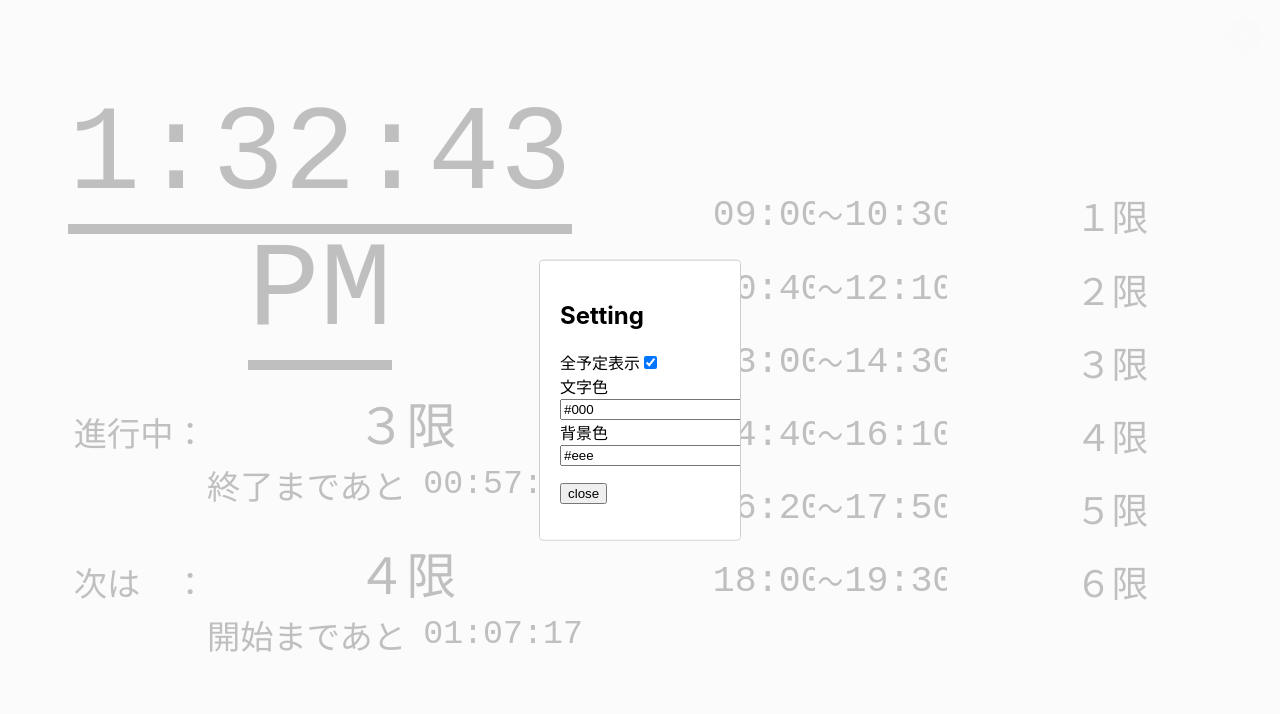
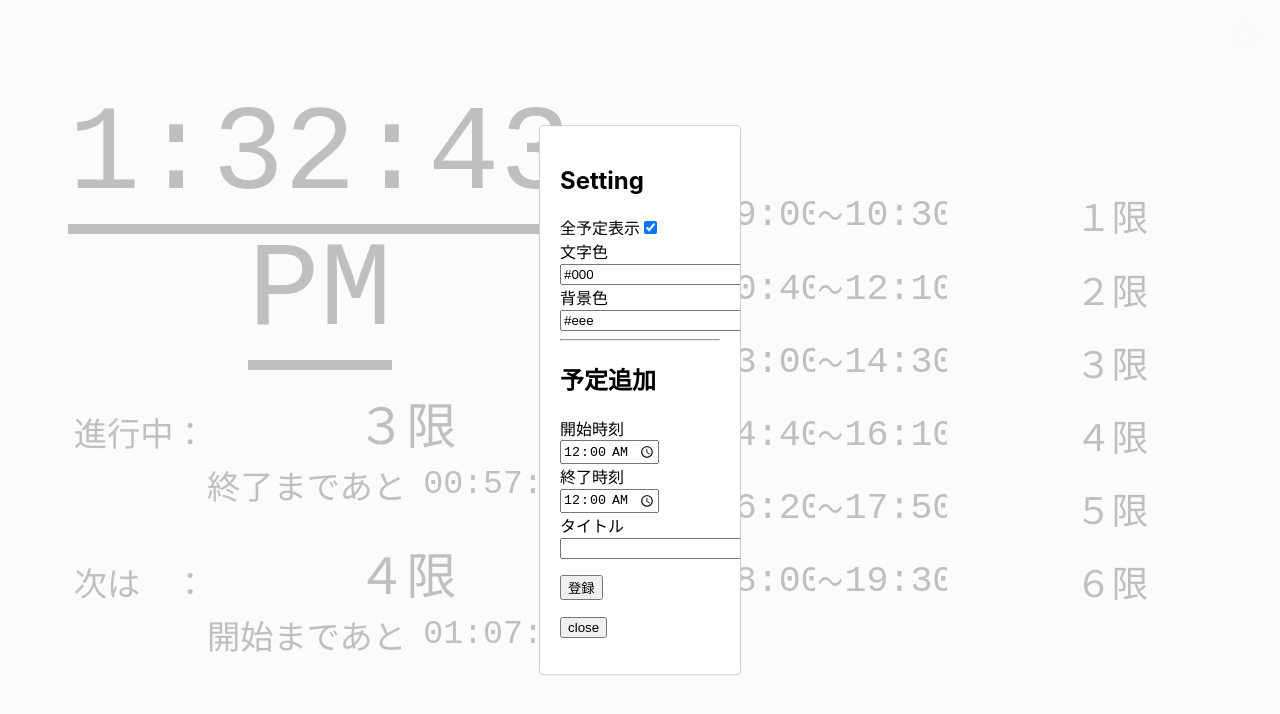
Before and after one commit to itanium-R/closche, a React (Create React App) app: page / in a window 1280 px wide. Both pictures are taken after a click on the picture 1244 px from the left and 35 px from the top of the page. Shown: the top 714 px of the page. Built offline with nearby package versions, Linux system fonts and the light colour scheme; a web font is replaced by a local one.

Commit message:
update: 予定追加機能

```diff
--- a/src/compornents/scheduleList.js
+++ b/src/compornents/scheduleList.js
@@ -4,14 +4,17 @@ import Modal from './settingModal';
 class ScheduleList extends React.Component {
   constructor(props) {
     super(props);
-    let schedules = [
-      { st: { h: 9, m: 0 }, en: { h: 10, m: 30 }, id: 1, title: "１限" },
-      { st: { h: 10, m: 40 }, en: { h: 12, m: 10 }, id: 2, title: "２限" },
-      { st: { h: 13, m: 0 }, en: { h: 14, m: 30 }, id: 3, title: "３限" },
-      { st: { h: 14, m: 40 }, en: { h: 16, m: 10 }, id: 4, title: "４限" },
-      { st: { h: 16, m: 20 }, en: { h: 17, m: 50 }, id: 5, title: "５限" },
-      { st: { h: 18, m: 0 }, en: { h: 19, m: 30 }, id: 6, title: "６限" },
-    ];
+    let schedules = {
+      list: [
+        { id: 0, st: { h: 9, m: 0 }, en: { h: 10, m: 30 }, title: "１限" },
+        { id: 1, st: { h: 10, m: 40 }, en: { h: 12, m: 10 }, title: "２限" },
+        { id: 2, st: { h: 13, m: 0 }, en: { h: 14, m: 30 }, title: "３限" },
+        { id: 3, st: { h: 14, m: 40 }, en: { h: 16, m: 10 }, title: "４限" },
+        { id: 4, st: { h: 16, m: 20 }, en: { h: 17, m: 50 }, title: "５限" },
+        { id: 5, st: { h: 18, m: 0 }, en: { h: 19, m: 30 }, title: "６限" },
+      ],
+      nextId: 6
+    };
 
     let color = {
       font: "#000",
@@ -20,13 +23,14 @@ class ScheduleList extends React.Component {
 
     let parseFlg = (str) => { return (str === "true" || str === true) ? true : false };
     this.state = {
-      schedules: schedules,
+      schedules: JSON.parse(localStorage.getItem("closche_schedules")) || schedules,
       apprNum: parseInt(localStorage.getItem("closche_apprNum") || 5),
       showsAll: parseFlg(localStorage.getItem("closche_showsAll") || props.showsAll),
       color: JSON.parse(localStorage.getItem("closche_color")) || color,
       nextId: 7
     };
     // let startDate = props.now.getDate();
+    this.setSchedules = this.setSchedules.bind(this);
     this.setShowsAll = this.setShowsAll.bind(this);
     this.setApprNum = this.setApprNum.bind(this);
     this.setColor = this.setColor.bind(this);
@@ -91,6 +95,12 @@ class ScheduleList extends React.Component {
     }
   }
 
+  setSchedules(schedules) {
+    this.setState({ schedules: schedules });
+    localStorage.setItem("closche_schedules", JSON.stringify(schedules));
+  }
+
+
   render() {
     let now = {
       h: this.props.now.getHours(),
@@ -100,7 +110,7 @@ class ScheduleList extends React.Component {
     let doing = [], next = [];
     let approaching = [];
     let cnt = 0;
-    for (let s of this.state.schedules) {
+    for (let s of this.state.schedules.list) {
       if (!this.state.showsAll && cnt >= this.state.apprNum) break;
       if (this.calcMinDiff(s.st, now) > 0) {
         s.isDoing = false;
@@ -159,6 +169,8 @@ class ScheduleList extends React.Component {
           {approaching.length === 0 ? <p>以後の予定はありません</p> : <span />}
         </div>
         <Modal schedules={this.state.schedules}
+          schedulesHandler={this.setSchedules}
+          nextId={this.state.nextId}
           showsAll={this.state.showsAll}
           showsAllHandler={this.setShowsAll}
           apprNum={this.state.apprNum}
--- a/src/compornents/settingModal.js
+++ b/src/compornents/settingModal.js
@@ -21,18 +21,25 @@ class SettingModal extends React.Component {
     this.state = {
       modalIsOpen: false,
       schedules: props.schedules,
+      schedulesHandler: props.schedulesHandler,
+      nextId: props.nextId,
       showsAll: parseFlg(props.showsAll),
       showsAllHandler: props.showsAllHandler,
       apprNum: props.apprNum,
       apprNumHandler: props.apprNumHandler,
       color: props.color,
-      colorHandler: props.colorHandler
+      colorHandler: props.colorHandler,
+      newScheSt: "00:00",
+      newScheEn: "00:00",
+      newScheT: ""
     };
     this.openModal = this.openModal.bind(this);
     this.afterOpenModal = this.afterOpenModal.bind(this);
     this.closeModal = this.closeModal.bind(this);
 
     this.handleInputChange = this.handleInputChange.bind(this);
+
+    this.addSchedule = this.addSchedule.bind(this);
   }
   openModal() {
     this.setState({ modalIsOpen: true });
@@ -46,7 +53,8 @@ class SettingModal extends React.Component {
     const checked = event.target.checked;
     let value = event.target.value;
     let color = this.state.color;
-    switch (event.target.name) {
+    let name = event.target.name;
+    switch (name) {
       case ("showsAll"):
         this.setState({ showsAll: checked });
         this.state.showsAllHandler(checked);
@@ -67,10 +75,45 @@ class SettingModal extends React.Component {
         this.setState({ color: color });
         this.state.colorHandler(color);
         break;
+      case ("schedules"):
+        try {
+          let schedules = JSON.parse(value);
+          this.setState({ schedules: schedules });
+          this.state.schedulesHandler(schedules);
+        } catch (e) {
+          console.log(e);
+        }
+        break;
       default:
+        this.setState({ [name]: value });
         break;
     }
   }
+
+  addSchedule() {
+    let newScheSt = this.state.newScheSt;
+    let newScheEn = this.state.newScheEn;
+    let st = { h: newScheSt.slice(0, 2), m: newScheSt.slice(-2) };
+    let en = { h: newScheEn.slice(0, 2), m: newScheEn.slice(-2) };
+    let newSche = {
+      id: this.state.nextId,
+      st: st,
+      en: en,
+      title: this.state.newScheT
+    }
+    let schedules = this.state.schedules;
+    schedules.list.push(newSche);
+    schedules.nextId += 1;
+    // TODO: SORT
+    this.state.schedulesHandler(schedules);
+    // TODO: newScheEStを最後のEn時間に
+    this.setState({ newScheSt: "00:00", newScheEn: "00:00", newScheT: "" });
+  }
+
+  submitHandle(event) {
+    event.preventDefault();
+  }
+
   render() {
     return (
       <div>
@@ -112,9 +155,34 @@ class SettingModal extends React.Component {
                 onChange={this.handleInputChange} />
             </label>
 
+            {false && <label className="setLabel"> 予定JSON
+                <input name="schedules" type="text"
+                value={JSON.stringify(this.state.schedules)}
+                onChange={this.handleInputChange} />
+            </label>}
+          </form>
 
-            <p><button onClick={this.closeModal}>close</button></p>
+          <hr />
+          <form onSubmit={this.submitHandle}>
+            <h2>予定追加</h2>
+            <label className="setLabel"> 開始時刻
+                <input name="newScheSt" type="time"
+                value={this.state.newScheSt}
+                onChange={this.handleInputChange} />
+            </label>
+            <label className="setLabel"> 終了時刻
+                <input name="newScheEn" type="time"
+                value={this.state.newScheEn}
+                onChange={this.handleInputChange} />
+            </label>
+            <label className="setLabel"> タイトル
+                <input name="newScheT" type="text"
+                value={this.state.newScheT}
+                onChange={this.handleInputChange} />
+            </label>
+            <p><button onClick={this.addSchedule}>登録</button></p>
           </form>
+          <p><button onClick={this.closeModal}>close</button></p>
         </Modal>
       </div>
     );
```
